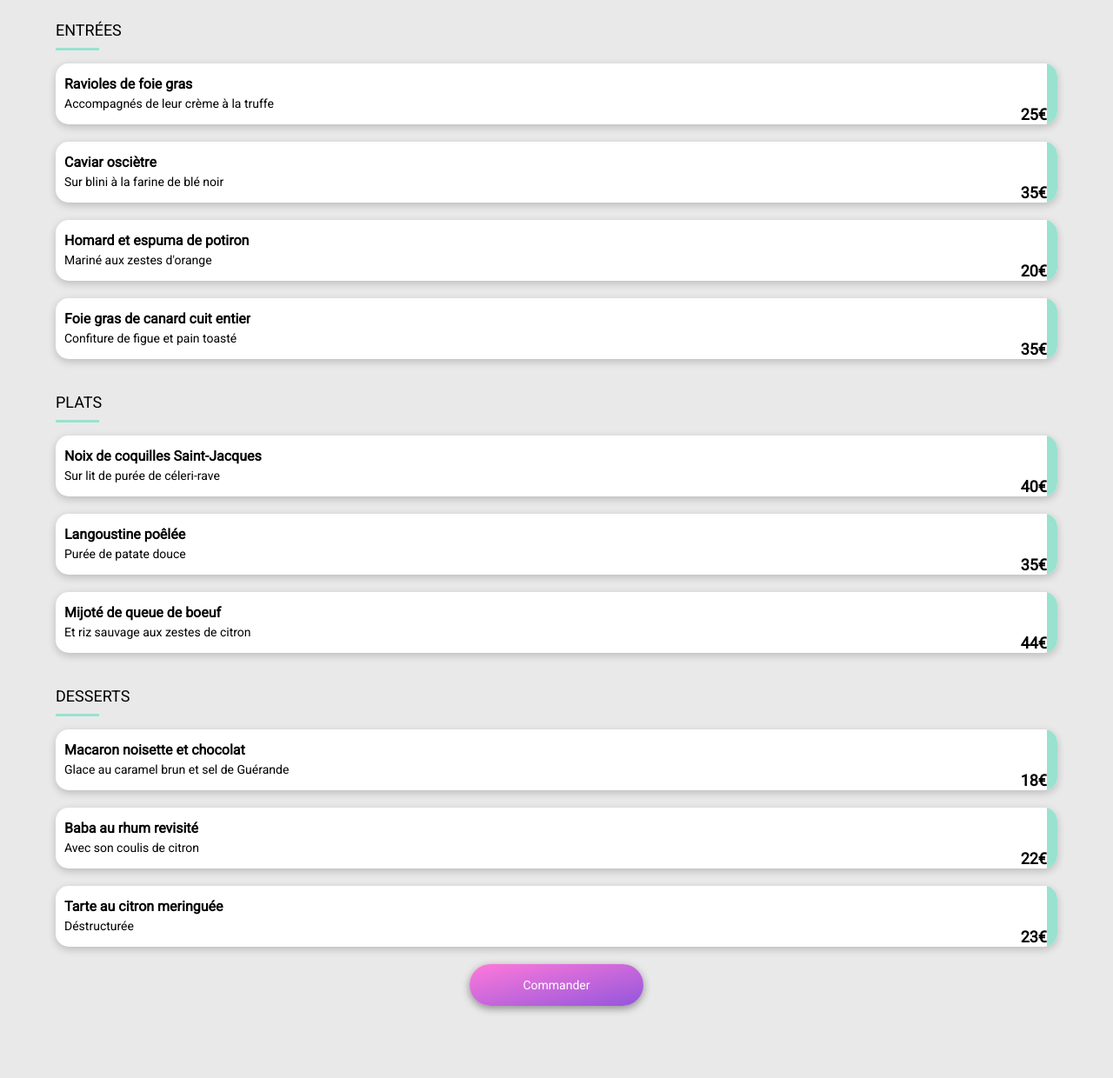
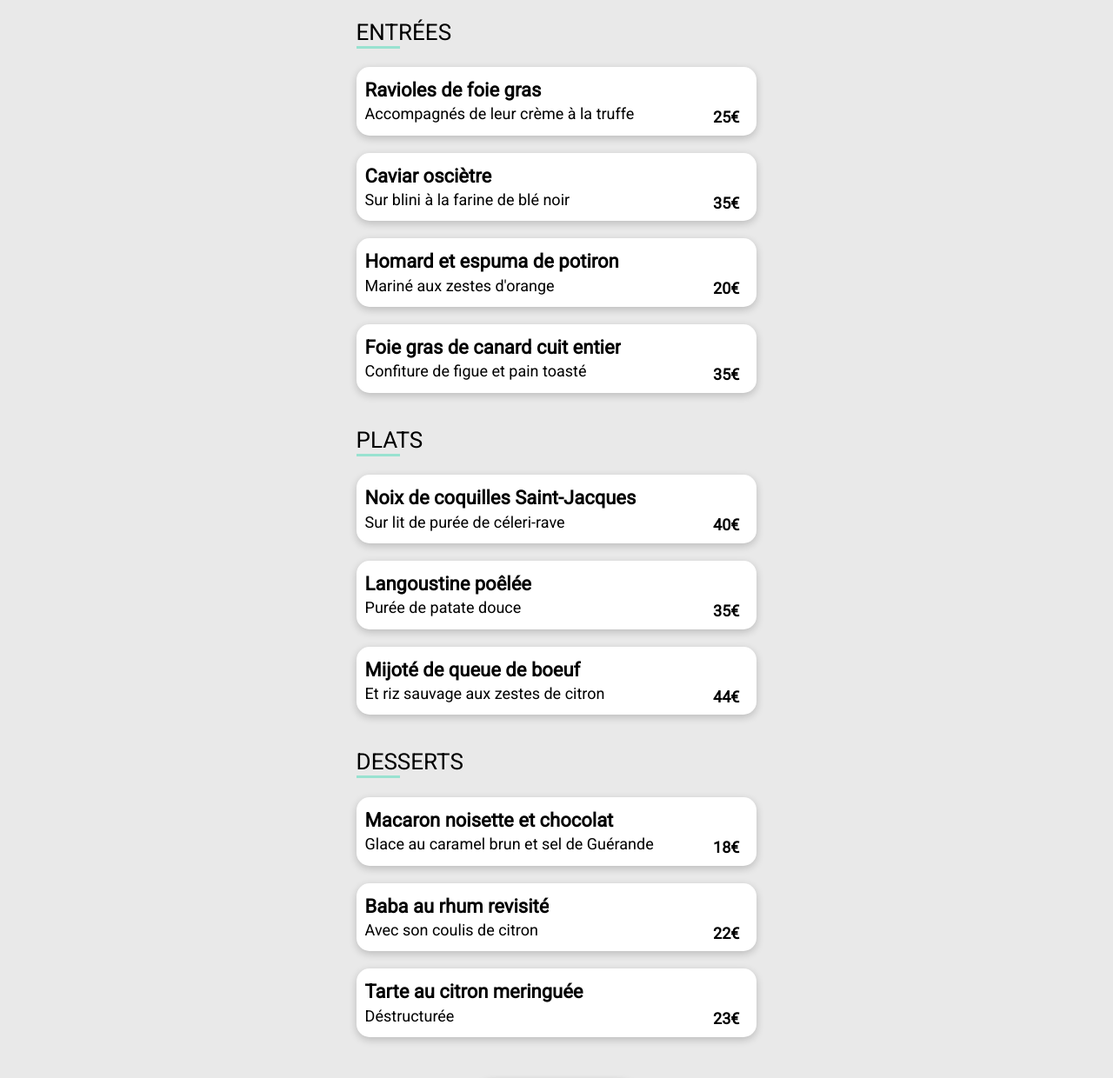
Before and after one commit to Addict-7/OhMyFood, a website: page page2.html in a window 1280 px wide. Shown: the part 368-1608 px from the top of the page at 87% size. Drawn offline with Linux system fonts and the light colour scheme; files that its build step writes are made by us from their sources; a web font is replaced by a local one.

Commit message:
Pages duplicates & responsive

```diff
--- a/main.scss
+++ b/main.scss
@@ -562,7 +562,16 @@ footer {
             display: flex;
             justify-content: center;
             margin-bottom: 0px;
+            font-size: 26px;
         }
+        p {
+            font-size: 18px;
+        }
+
+        span {
+            font-size: 22px;
+        }
+
         &__steps {
             margin-left: 30%;
             margin-right: 30%;
@@ -580,9 +589,8 @@ footer {
 
     .restaurant {
 
-
-
         h2 {
+            font-size: 26px;
             display: flex;
             justify-content: center;
             margin-bottom: 0px;
@@ -594,6 +602,52 @@ footer {
         margin-right: 30%;
         gap: 30px;
         }
+        h3 {
+            font-size: 22px;
+        }
+        p {
+            font-size: 18px;
+        }
+
+    }
+
+    .menu {
+
+        h1 {
+            font-size: 30px;
+        }
+
+        h2 {
+            font-size: 26px;
+        }
+
+        h3 {
+            font-size: 22px;
+        }
+        p {
+            font-size: 18px;
+        }
+
+        &__btn {
+            padding: 24px;
+        }
+
+        &__name {
+            margin-left: 30%;
+            margin-right: 30%;
+        }
+        i {
+            margin-right: 30%;
+        }
+        &__title {
+            margin-left: 30%;
+            margin-right: 30%;
+        }
+
+        .btn__command {
+            font-size: 22px;
+        }
+
 
     }
 
--- a/page2.html
+++ b/page2.html
@@ -22,9 +22,9 @@
             </div>
         </header>
 
+        <div class="menu__image3"></div>
+
         <section class="menu">
-
-            <div class="menu__image3"></div>
 
             <div class="menu__bloc">
                 <div class="menu__name">
@@ -43,32 +43,40 @@
                                 <h3>Ravioles de foie gras</h3>
                                 <p>Accompagnés de leur crème à la truffe</p>
                             </div>
-                        <span class="menu__price">25€<i class="menu__btn fa-regular fa-circle-check"></i></span>
-
+                            <div class="menu__animated">
+                                <p class="menu__price">25€</p>
+                                <div class="menu__btn"><i class="fa-solid fa-circle-check"></i></div>
+                            </div>
                         </div>
                         <div class="menu__choices">
                             <div class="menu__text">
                                 <h3>Caviar osciètre</h3>
                                 <p>Sur blini à la farine de blé noir</p>
                             </div>
-                        <span class="menu__price">35€<i class="menu__btn fa-regular fa-circle-check"></i></span>
-
+                            <div class="menu__animated">
+                                <p class="menu__price">35€</p>
+                                <div class="menu__btn"><i class="fa-solid fa-circle-check"></i></div>
+                            </div>
                         </div>
                         <div class="menu__choices">
                             <div class="menu__text">
                                 <h3>Homard et espuma de potiron</h3>
                                 <p>Mariné aux zestes d'orange</p>
                             </div>
-                        <span class="menu__price">20€<i class="menu__btn fa-regular fa-circle-check"></i></span>
-
+                            <div class="menu__animated">
+                                <p class="menu__price">20€</p>
+                                <div class="menu__btn"><i class="fa-solid fa-circle-check"></i></div>
+                            </div>
                         </div>
                         <div class="menu__choices">
                             <div class="menu__text">
                                 <h3>Foie gras de canard cuit entier</h3>
                                 <p>Confiture de figue et pain toasté</p>
                             </div>
-                        <span class="menu__price">35€<i class="menu__btn fa-regular fa-circle-check"></i></span>
-
+                            <div class="menu__animated">
+                                <p class="menu__price">35€</p>
+                                <div class="menu__btn"><i class="fa-solid fa-circle-check"></i></div>
+                            </div>
                         </div>
                     </div>
                 </div>
@@ -80,27 +88,34 @@
                                 <h3>Noix de coquilles Saint-Jacques</h3>
                                 <p>Sur lit de purée de céleri-rave</p>
                             </div>
-                        <span class="menu__price">40€<i class="menu__btn fa-regular fa-circle-check"></i></span>
-
+                            <div class="menu__animated">
+                                <p class="menu__price">40€</p>
+                                <div class="menu__btn"><i class="fa-solid fa-circle-check"></i></div>
+                            </div>
                         </div>
                         <div class="menu__choices">
                             <div class="menu__text">
                                 <h3>Langoustine poêlée</h3>
                                 <p>Purée de patate douce</p>
                             </div>
-                        <span class="menu__price">35€<i class="menu__btn fa-regular fa-circle-check"></i></span>
-
+                            <div class="menu__animated">
+                                <p class="menu__price">35€</p>
+                                <div class="menu__btn"><i class="fa-solid fa-circle-check"></i></div>
+                            </div>
                         </div>
                         <div class="menu__choices">
                             <div class="menu__text">
                                 <h3>Mijoté de queue de boeuf</h3>
                                 <p>Et riz sauvage aux zestes de citron</p>
                             </div>
-                        <span class="menu__price">44€<i class="menu__btn fa-regular fa-circle-check"></i></span>
-
+                            <div class="menu__animated">
+                                <p class="menu__price">44€</p>
+                                <div class="menu__btn"><i class="fa-solid fa-circle-check"></i></div>
                             </div>
                         </div>
                     </div>
+                </div>
+
                 <div class="menu__title">
                     <h2>desserts</h2>
                     <div class="menu__smallbloc">
@@ -109,25 +124,31 @@
                                 <h3>Macaron noisette et chocolat</h3>
                                 <p>Glace au caramel brun et sel de Guérande</p>
                             </div>
-                        <span class="menu__price">18€<i class="menu__btn fa-regular fa-circle-check"></i></span>
-
+                            <div class="menu__animated">
+                                <p class="menu__price">18€</p>
+                                <div class="menu__btn"><i class="fa-solid fa-circle-check"></i></div>
+                            </div>
                         </div>
                         <div class="menu__choices">
                             <div class="menu__text">
-                            <div class="menu__text">
-                                <h3>Baba au rhum revisité </h3>
-                                <p>Avec son coulis de citron</p></div>
+                                <h3>Baba au rhum revisité</h3>
+                                <p>Avec son coulis de citron</p>
                             </div>
-                            <span class="menu__price">22€<i class="menu__btn fa-regular fa-circle-check"></i></span>
-
+                            <div class="menu__animated">
+                                <p class="menu__price">22€</p>
+                                <div class="menu__btn"><i class="fa-solid fa-circle-check"></i></div>
+                            </div>
                         </div>
                         <div class="menu__choices">
                             <div class="menu__text">
                                 <h3>Tarte au citron meringuée</h3>
                                 <p>Déstructurée</p>
                             </div>
-                        <span class="menu__price">23€<i class="menu__btn fa-regular fa-circle-check"></i></span>
-
+                            <div class="menu__animated">
+                                <p class="menu__price">23€</p>
+                                <div class="menu__btn"><i class="fa-solid fa-circle-check"></i></div>
+                            </div>
+                        </div>
                     </div>
                 </div>
             </div>
```
Also changed, not shown: page3.html (+41 -22 lines), page4.html (+41 -22 lines), css/style.css, 1 other file. Lines whose indentation alone changed are shown as unchanged.
